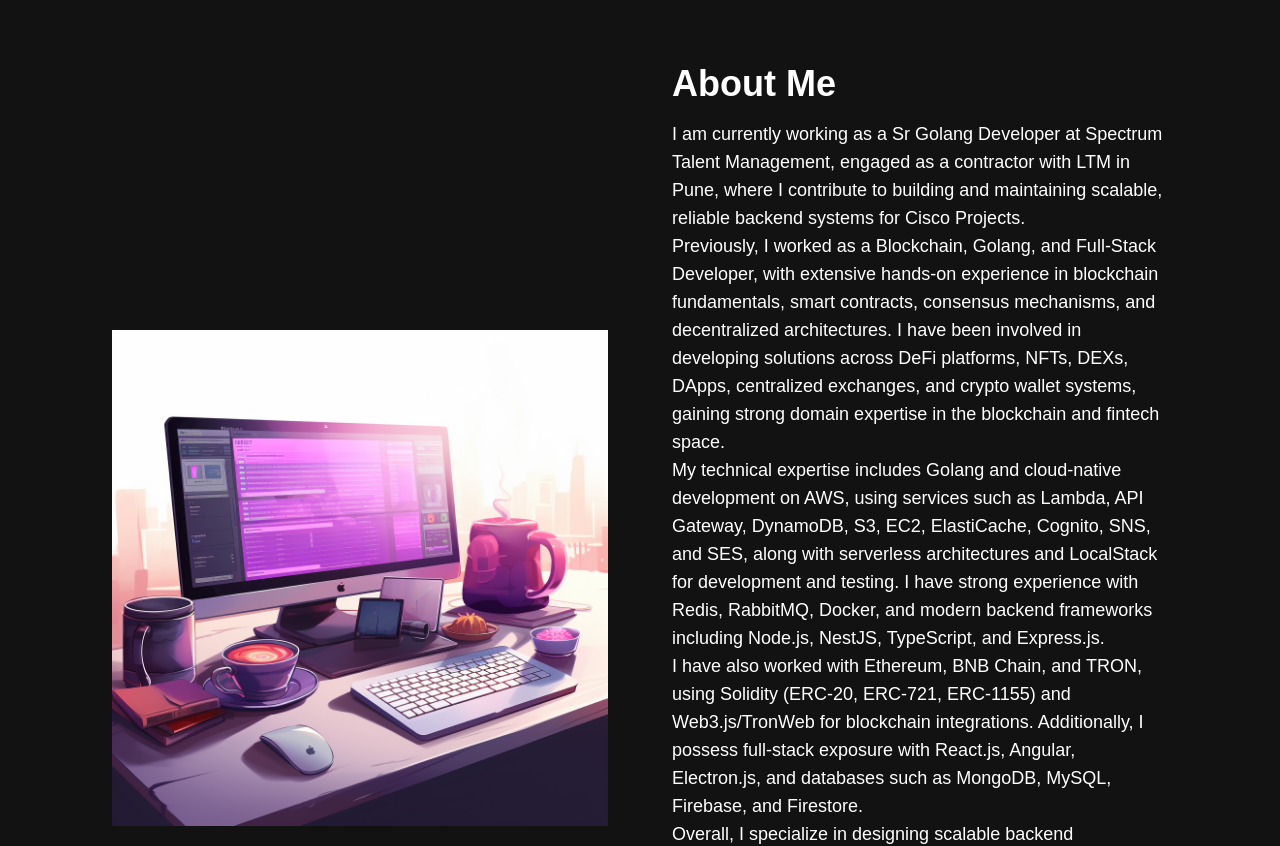
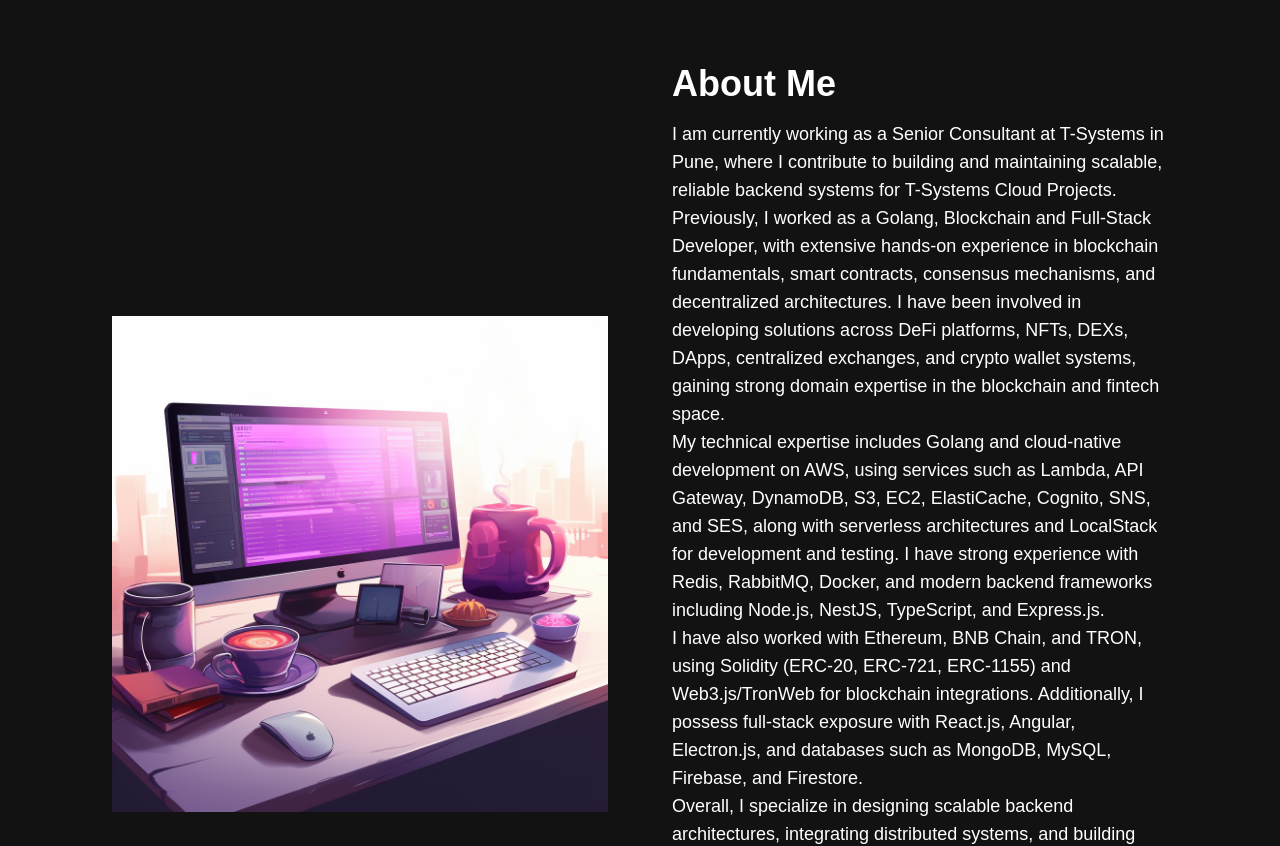
Before and after one commit to manish8561/portfolio, a Next.js app: page / in a window 1280 px wide. Shown: the part 640-1486 px from the top of the page. Built offline with nearby package versions, Linux system fonts and the light colour scheme.

Commit message:
Update for T-systems as Sr Consultant

```diff
--- a/index.html
+++ b/index.html
@@ -18,7 +18,7 @@
     <!-- Meta Description (Recommended: 150-160 characters) -->
     <meta
       name="description"
-      content="I am Senior Golang Developer in Spectrum Talent Managemen working as contractor with LTIMindtree, Pune. Earlier I used to be a skilled Blockchain | Golang | Full Stack Developer"
+      content="I am Senior Consultant at T-Systems working in backend development with Golang. Earlier Senior Golang Developer in Spectrum Talent Managemen working as contractor with LTIMindtree, Pune."
     />
 
     <!-- Meta Keywords (Not used by Google but can help other search engines) -->
@@ -136,9 +136,7 @@
           <h3 class="text-2xl font-bold mb-4">Professional Experience</h3>
 
           <div class="mb-6">
-            <h4 class="text-xl font-bold">
-              Senior Golang Developer | Spectrum Talent Management
-            </h4>
+            <h4 class="text-xl font-bold">Senior Consultant | T-Systems</h4>
             <p class="text-gray-600 mb-2">Nov 2024 - Present</p>
             <ul class="list-disc list-inside text-gray-700">
               <li>
--- a/src/app/components/AboutSection.tsx
+++ b/src/app/components/AboutSection.tsx
@@ -104,13 +104,12 @@ const AboutSection = () => {
         <div className="mt-4 md:mt-0 text-left flex flex-col h-full">
           <h2 className="text-4xl font-bold text-white mb-4">About Me</h2>
           <p className="text-base lg:text-lg">
-            I am currently working as a Sr Golang Developer at Spectrum
-            Talent Management, engaged as a contractor with LTM in Pune,
+            I am currently working as a Senior Consultant at T-Systems in Pune,
             where I contribute to building and maintaining scalable, reliable
-            backend systems for Cisco Projects.
+            backend systems for T-Systems Cloud Projects.
           </p>
           <p className="text-base lg:text-lg">
-            Previously, I worked as a Blockchain, Golang, and Full-Stack
+            Previously, I worked as a Golang, Blockchain and Full-Stack
             Developer, with extensive hands-on experience in blockchain
             fundamentals, smart contracts, consensus mechanisms, and
             decentralized architectures. I have been involved in developing
--- a/src/app/components/AchievementsSection.tsx
+++ b/src/app/components/AchievementsSection.tsx
@@ -3,7 +3,7 @@ import React from "react";
 import CountUp from "react-countup";
 let views = new Date().getTime() / 1000;
 views /= 86400; // days
-views /= 4; // 4 days
+views /= 6; // 5 days
 views = Math.floor(views);
 
 const achievementsList = [
@@ -14,8 +14,8 @@ const achievementsList = [
   },
   {
     prefix: "~",
-    metric: "Users",
-    value: "100,000",
+    metric: "Git Repos",
+    value: "89",
   },
   {
     metric: "Views",
@@ -23,7 +23,7 @@ const achievementsList = [
   },
   {
     metric: "Years",
-    value: "11",
+    value: "12",
     postfix: "+",
   },
 ];
```
